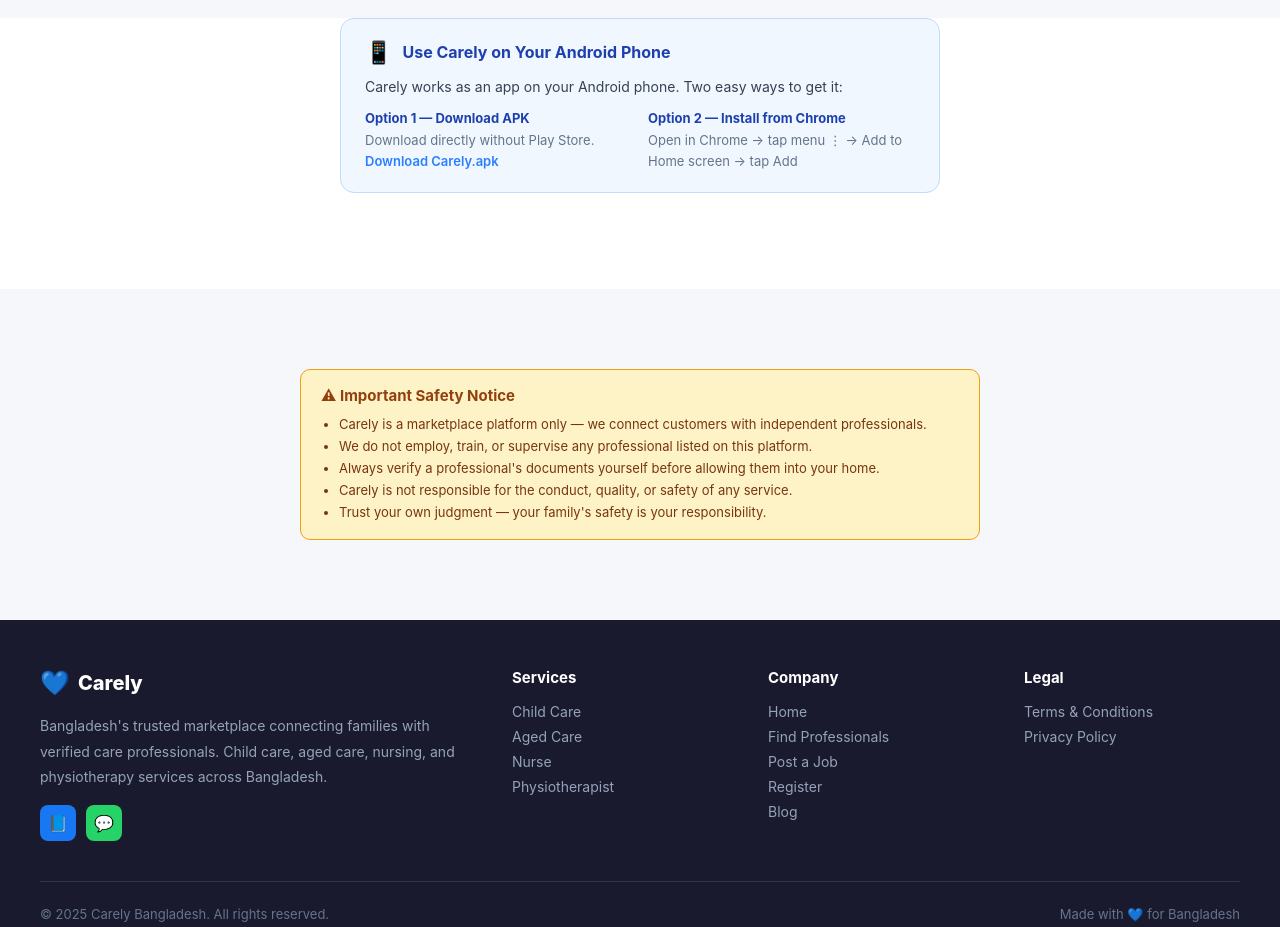
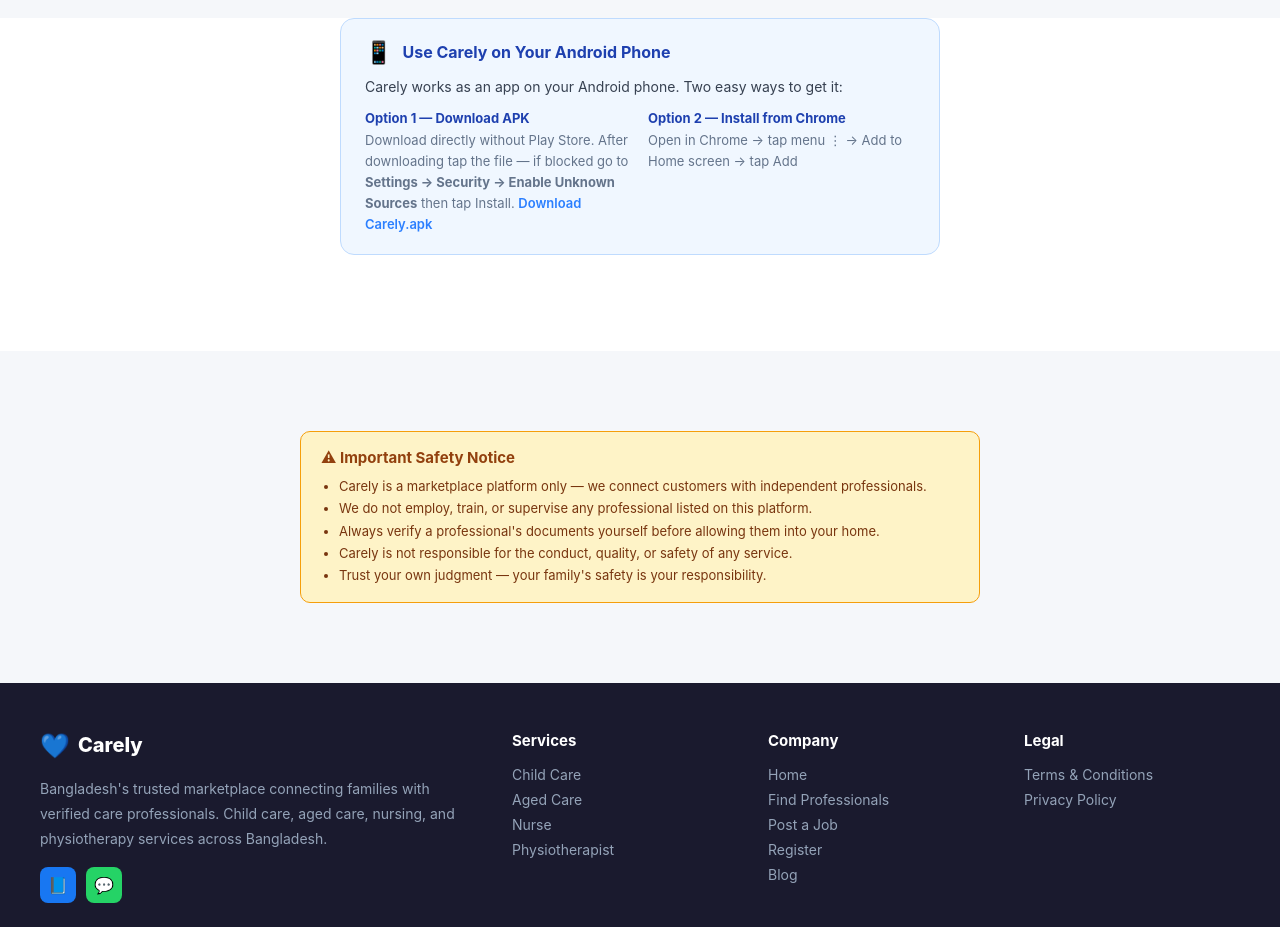
Before and after one commit to PritomDash/carely, a React (Create React App) app in the folder carely-frontend/: page / in a window 1280 px wide. Shown: the part 1200-2127 px from the top of the page. Built offline with nearby package versions, Linux system fonts and the light colour scheme; no server answers.

Commit message:
add unknown sources install guide

```diff
--- a/carely-frontend/src/pages/LandingPage.js
+++ b/carely-frontend/src/pages/LandingPage.js
@@ -113,7 +113,10 @@ export default function LandingPage() {
             <div style={{ flex: 1, minWidth: 200 }}>
               <div style={{ fontWeight: 700, fontSize: 13, color: '#1E40AF', marginBottom: 4 }}>Option 1 — Download APK</div>
               <div style={{ fontSize: 13, color: '#64748B', lineHeight: 1.6 }}>
-                Download directly without Play Store.{' '}
+                Download directly without Play Store.
+                After downloading tap the file — if blocked go to{' '}
+                <strong>Settings → Security → Enable Unknown Sources</strong>
+                {' '}then tap Install.{' '}
                 <a
                   href="https://github.com/PritomDash/carely/releases/latest/download/Carely.apk"
                   style={{ color: '#2B7FFF', fontWeight: 600, textDecoration: 'none' }}
```
